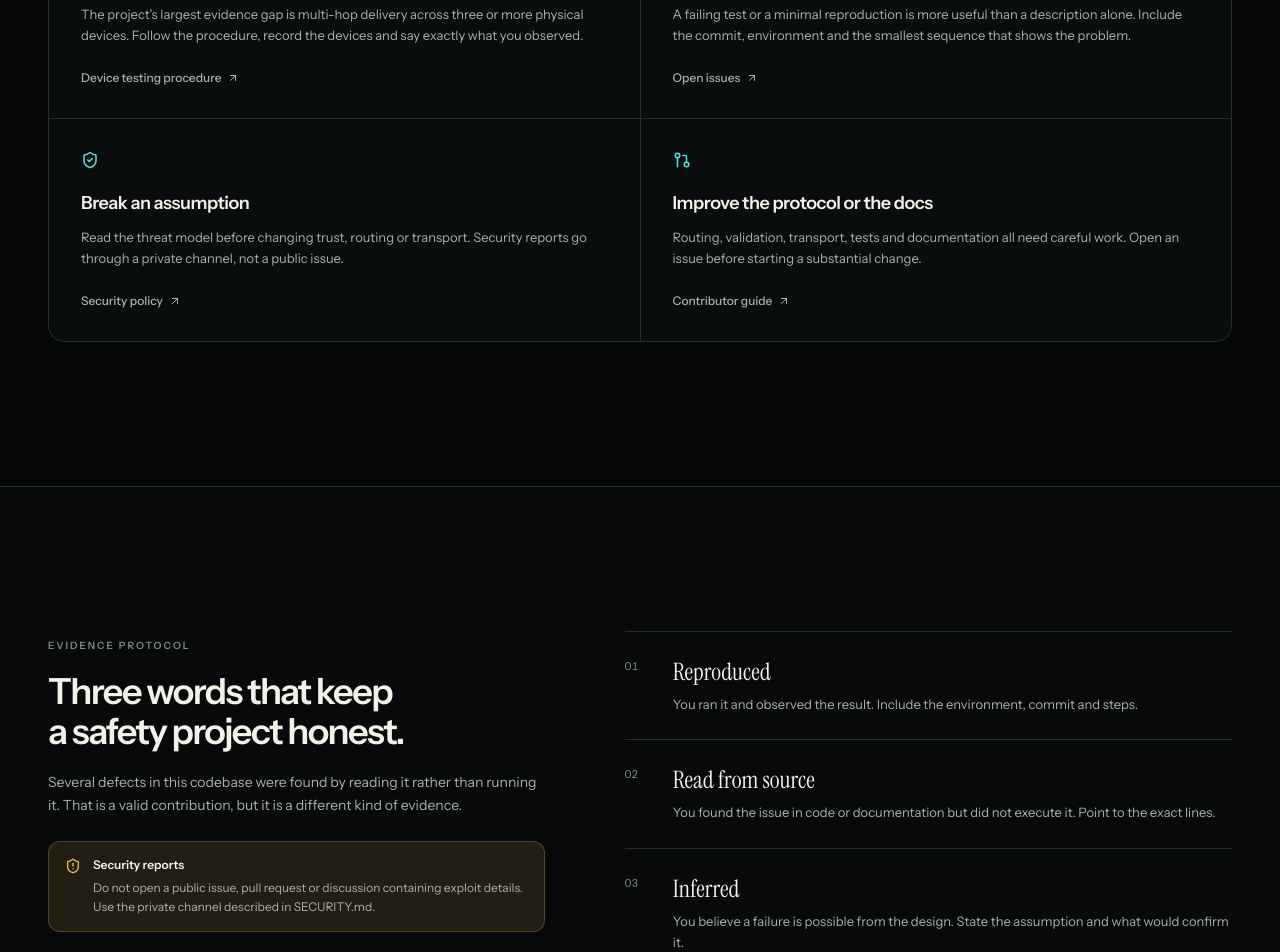
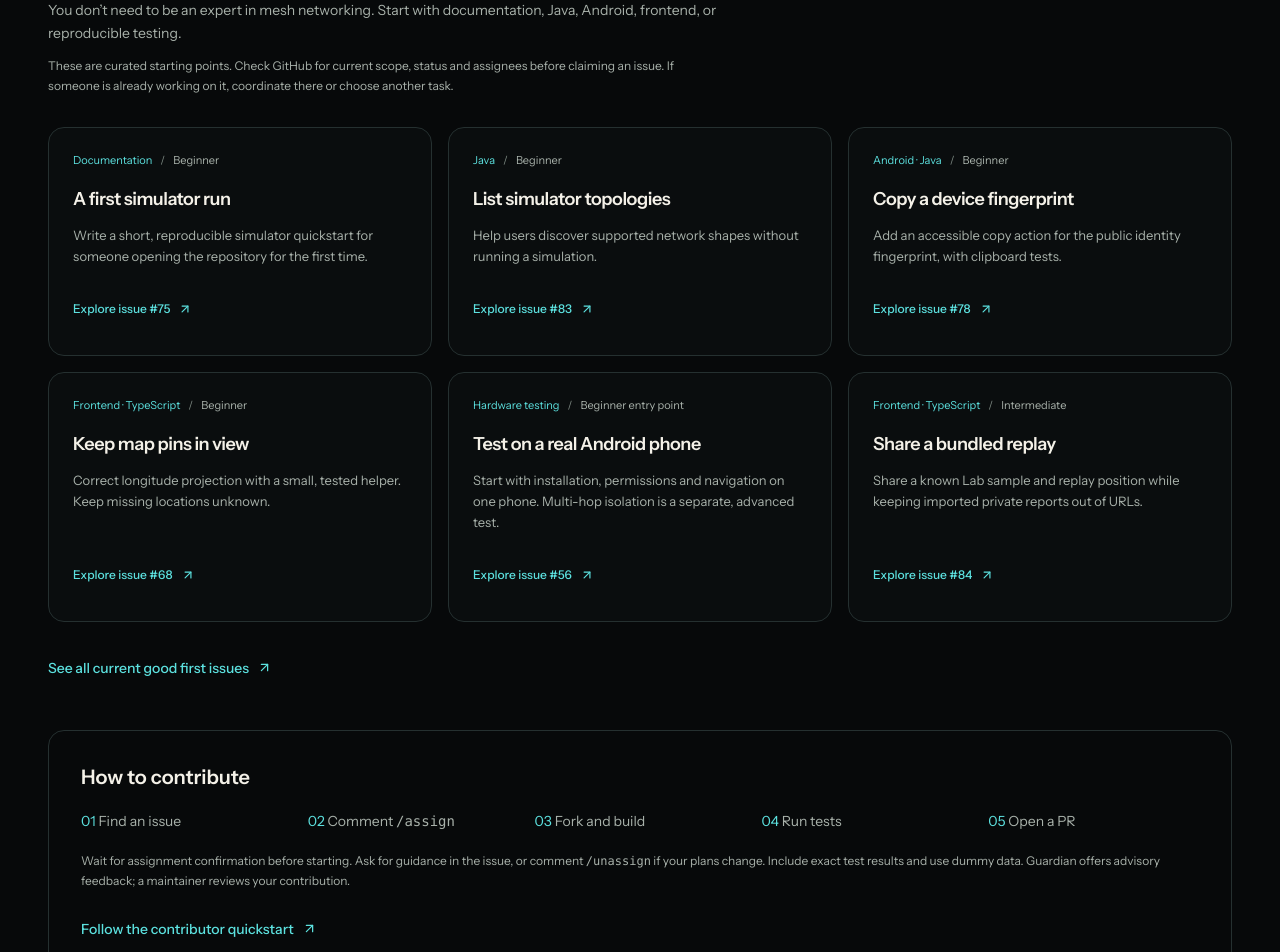
Before and after one commit to Aaqibhafeezkhan/ResQNet, a React (Vite) app in the folder apps/web/: page /contribute in a window 1280 px wide. Shown: the part 960-1912 px from the top of the page. Built offline with nearby package versions, Linux system fonts and the light colour scheme.

Commit message:
feat(web): curate accessible contributor starting points

```diff
--- a/apps/web/src/pages/ContributePage.tsx
+++ b/apps/web/src/pages/ContributePage.tsx
@@ -12,6 +12,16 @@ import {
   GITHUB_THREAT_MODEL,
 } from '@/lib/links';
 import { usePageMeta } from '@/lib/seo';
+
+// Curated examples, not a live availability feed. GitHub owns assignment/status.
+const STARTERS = [
+  { issue: 75, title: 'A first simulator run', area: 'Documentation', difficulty: 'Beginner', body: 'Write a short, reproducible simulator quickstart for someone opening the repository for the first time.' },
+  { issue: 83, title: 'List simulator topologies', area: 'Java', difficulty: 'Beginner', body: 'Help users discover supported network shapes without running a simulation.' },
+  { issue: 78, title: 'Copy a device fingerprint', area: 'Android · Java', difficulty: 'Beginner', body: 'Add an accessible copy action for the public identity fingerprint, with clipboard tests.' },
+  { issue: 68, title: 'Keep map pins in view', area: 'Frontend · TypeScript', difficulty: 'Beginner', body: 'Correct longitude projection with a small, tested helper. Keep missing locations unknown.' },
+  { issue: 56, title: 'Test on a real Android phone', area: 'Hardware testing', difficulty: 'Beginner entry point', body: 'Start with installation, permissions and navigation on one phone. Multi-hop isolation is a separate, advanced test.' },
+  { issue: 84, title: 'Share a bundled replay', area: 'Frontend · TypeScript', difficulty: 'Intermediate', body: 'Share a known Lab sample and replay position while keeping imported private reports out of URLs.' },
+];
 
 const PATHS = [
   {
@@ -85,6 +95,60 @@ export function ContributePage() {
           <ArrowUpRight size={15} aria-hidden="true" />
         </a>
       </PageHero>
+
+      <section aria-labelledby="starter-heading" className="section-space border-b border-base-600 bg-base-900">
+        <div className="container-page">
+          <span className="eyebrow">Small steps, useful work</span>
+          <h2 id="starter-heading" className="display-balance mt-4 max-w-2xl text-3xl font-semibold leading-tight tracking-tightest text-ink-primary sm:text-5xl">
+            Your first contribution starts here.
+          </h2>
+          <p className="mt-5 max-w-2xl text-sm leading-relaxed text-ink-secondary">
+            You don’t need to be an expert in mesh networking. Start with documentation, Java, Android, frontend, or reproducible testing.
+          </p>
+          <p className="mt-3 max-w-2xl text-xs leading-relaxed text-ink-secondary">
+            These are curated starting points. Check GitHub for current scope, status and assignees before claiming an issue. If someone is already working on it, coordinate there or choose another task.
+          </p>
+          <div className="mt-8 grid gap-4 md:grid-cols-2 lg:grid-cols-3">
+            {STARTERS.map((starter) => (
+              <article key={starter.issue} className="flex min-w-0 flex-col rounded-2xl border border-base-600 bg-base-850 p-6">
+                <div className="flex flex-wrap gap-2 text-[11px] text-network">
+                  <span>{starter.area}</span>
+                  <span className="text-ink-tertiary" aria-hidden="true">/</span>
+                  <span className="text-ink-secondary">{starter.difficulty}</span>
+                </div>
+                <h3 className="mt-4 text-lg font-semibold tracking-tight text-ink-primary">{starter.title}</h3>
+                <p className="mt-3 flex-1 text-[13px] leading-relaxed text-ink-secondary">{starter.body}</p>
+                <a href={`${GITHUB_ISSUES}/${starter.issue}`} target="_blank" rel="noreferrer noopener"
+                  className="mt-5 inline-flex min-h-[44px] w-fit items-center gap-2 rounded text-xs font-medium text-network hover:text-ink-primary focus-visible:outline-none focus-visible:ring-2 focus-visible:ring-network"
+                  aria-label={`Explore issue #${starter.issue}: ${starter.title}`}>
+                  Explore issue #{starter.issue}<ArrowUpRight size={14} aria-hidden="true" />
+                </a>
+              </article>
+            ))}
+          </div>
+          <a href={GITHUB_GOOD_FIRST_ISSUES} target="_blank" rel="noreferrer noopener"
+            className="mt-6 inline-flex min-h-[44px] items-center gap-2 rounded text-sm font-medium text-network hover:text-ink-primary focus-visible:outline-none focus-visible:ring-2 focus-visible:ring-network">
+            See all current good first issues<ArrowUpRight size={15} aria-hidden="true" />
+          </a>
+          <div className="mt-10 rounded-2xl border border-base-600 p-6 sm:p-8">
+            <h3 className="text-xl font-semibold text-ink-primary">How to contribute</h3>
+            <ol className="mt-5 grid gap-4 text-sm text-ink-secondary sm:grid-cols-2 lg:grid-cols-5">
+              <li><span className="text-network">01</span> Find an issue</li>
+              <li><span className="text-network">02</span> Comment <code>/assign</code></li>
+              <li><span className="text-network">03</span> Fork and build</li>
+              <li><span className="text-network">04</span> Run tests</li>
+              <li><span className="text-network">05</span> Open a PR</li>
+            </ol>
+            <p className="mt-5 text-xs leading-relaxed text-ink-secondary">
+              Wait for assignment confirmation before starting. Ask for guidance in the issue, or comment <code>/unassign</code> if your plans change. Include exact test results and use dummy data. Guardian offers advisory feedback; a maintainer reviews your contribution.
+            </p>
+            <a href={GITHUB_CONTRIBUTING} target="_blank" rel="noreferrer noopener"
+              className="mt-4 inline-flex min-h-[44px] items-center gap-2 rounded text-sm font-medium text-network hover:text-ink-primary focus-visible:outline-none focus-visible:ring-2 focus-visible:ring-network">
+              Follow the contributor quickstart<ArrowUpRight size={15} aria-hidden="true" />
+            </a>
+          </div>
+        </div>
+      </section>
 
       <section className="section-space border-b border-base-600">
         <div className="container-page">
```
Also changed, not shown: apps/web/scripts/verify-contribute.mjs (added, +45 -0 lines).
